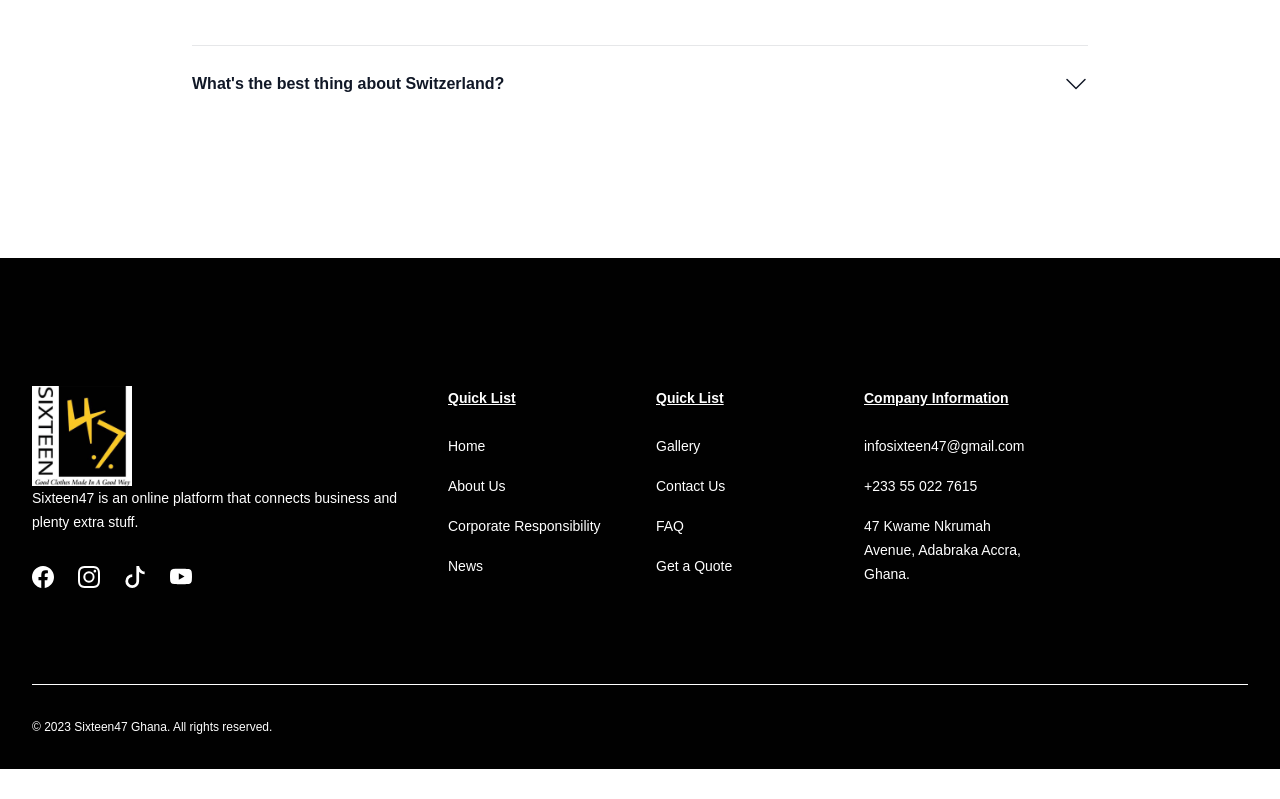
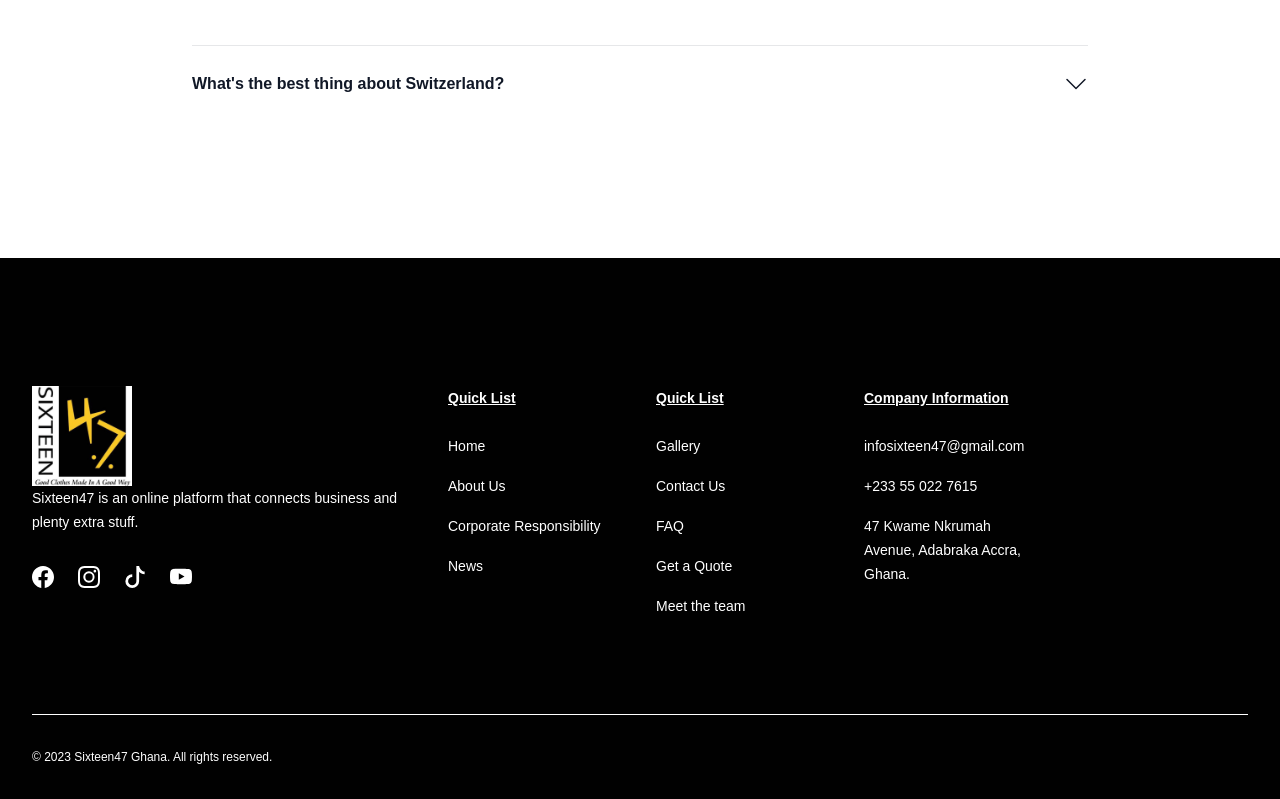
Before and after one commit to donzyy/Sixteen47-Ghana, a React (Vite) app: page /faq in a window 1280 px wide. Shown: the part 827-1626 px from the top of the page. Before the commit the page ends 1596 px from the top, so only its background shows below. Built offline with nearby package versions, Linux system fonts and the light colour scheme.

Commit message:
Modification
*Commented out the hero landing in the main landing page. Need to rebuild it again so it's more compartable.
*Connected the various path in header, footer, and mainlanding page.

```diff
--- a/src/App.jsx
+++ b/src/App.jsx
@@ -8,6 +8,9 @@ import Gallery from "./Pages/Gallery/Gallery"
 import FAQ from "./Pages/FAQ/FAQ"
 import NewsMain from "./Pages/News/NewsMain"
 import NewsDetails from "./Pages/News/NewsDetails"
+import CorporateResponsibility from "./Pages/CorporateResponsibility/CorporateResponsibility"
+import Team from "./Pages/Team/Team"
+import GetQuote from "./Pages/GetQuote/GetQuote"
 
 
 function App() {
@@ -17,12 +20,15 @@ function App() {
     <Router>
       <Routes>
         <Route exact path="/" element={<LandingPage />} />
-        <Route path="aboutus" element={<AboutUs /> } />
-        <Route path="contactus" element={<ContactUs /> } />
+        <Route path="/aboutus" element={<AboutUs /> } />
+        <Route path="/contactus" element={<ContactUs /> } />
         <Route path="/faq" element={<FAQ />} />
         <Route path="/gallery" element={<Gallery />} />
         <Route path="/news" element={<NewsMain/>} />
         <Route path="/newsdetail" element={<NewsDetails/>} />
+        <Route path="/corporateresponsibility" element={<CorporateResponsibility/>}/>
+        <Route path="/team" element={<Team />}/>
+        <Route path="/quote" element={<GetQuote />}/>
 
 
         <Route path="*" element = {< NotFound />} />
--- a/src/Components/AboutUsLanding.jsx
+++ b/src/Components/AboutUsLanding.jsx
@@ -1,4 +1,5 @@
 import React from 'react'
+import { Link } from 'react-router-dom'
 
 function AboutUsLanding() {
   const aboutUsInfo = {
@@ -24,12 +25,12 @@ function AboutUsLanding() {
           </div>
           ))}
           <div className="mt-10 flex items-center justify-center gap-x-6">
-            <a
-              href="#"
+            <Link
+              to={'/aboutus'}
               className="rounded-sm bg-SixteenGold px-3.5 py-1.5 text-base font-semibold leading-7 text-white shadow-sm hover:bg-SixteenGold focus-visible:outline focus-visible:outline-2 focus-visible:outline-offset-2 focus-visible:outline-SixteenBlack"
             >
               Read More
-            </a>
+            </Link>
           </div>
         </div>
       </div>
--- a/src/Components/CorporateResponsibilityLanding.jsx
+++ b/src/Components/CorporateResponsibilityLanding.jsx
@@ -65,7 +65,7 @@ function CorporateResponsibilityLanding() {
             </div>
 
             <div className='mt-10 flex items-center justify-center gap-x-6'>
-                    <Link className='bg-SixteenBlack text-white hover:bg-SixteenGold rounded px-4 py-4' to={''}>Read More</Link>
+                    <Link className='bg-SixteenBlack text-white hover:bg-SixteenGold rounded px-4 py-4' to={'/corporateresponsibility'}>Read More</Link>
                 </div>
         </div>
       </div>
--- a/src/Components/Footer3.jsx
+++ b/src/Components/Footer3.jsx
@@ -7,15 +7,16 @@ function Footer3() {
     const footerNav ={
         QuickLink1: [
             {name: 'Home', path: '/'},
-            {name: 'About Us', path: '/'},
-            {name: 'Corporate Responsibility', path: '/'},
-            {name: 'News', path: '/'},
+            {name: 'About Us', path: '/aboutus'},
+            {name: 'Corporate Responsibility', path: '/corporateresponsibility'},
+            {name: 'News', path: '/d'},
         ],
         QuickLink2: [
-            {name: 'Gallery', path: ''},
-            {name: 'Contact Us', path: ''},
-            {name: 'FAQ', path: ''},
-            {name: 'Get a Quote', path: ''},
+            {name: 'Gallery', path: '/gallery'},
+            {name: 'Contact Us', path: '/contactus'},
+            {name: 'FAQ', path: '/faq'},
+            {name: 'Get a Quote', path: '/quote'},
+            {name: 'Meet the team', path: '/team'},
         ],
         companyInformation: [
             {Email: 'infosixteen47@gmail.com'},
--- a/src/Components/Header.jsx
+++ b/src/Components/Header.jsx
@@ -10,11 +10,11 @@ function Header() {
 
   const headerNav = [
     {title: "Home", path: "/"},
-    {title: "About Us", path: "/"},
-    {title: "Corporate Responsibility", path:"/"},
-    {title: "News", path:"/"},
-    {title: "Gallery", path:"/"},
-    {title: "Contact Us", path:"/"}
+    {title: "About Us", path: "/aboutus"},
+    {title: "Corporate Responsibility", path:"/corporateresponsibility"},
+    {title: "News", path:"/d"},
+    {title: "Gallery", path:"/gallery"},
+    {title: "Contact Us", path:"/contactus"}
   ]
 
 
@@ -62,7 +62,7 @@ function Header() {
               ))}
               {/* Move the "Get a Quote" button inside the mobile view menu */}
               <li className='py-3 text-center font-bold text-white bg-SixteenGold rounded-md shadow lg:hidden'>
-                <Link to='/faq'>
+                <Link to='/quote'>
                   <button>
                     Get a Quote
                   </button>
@@ -72,7 +72,7 @@ function Header() {
       </div>
 
       <div className='hidden lg:inline-block'>
-        <Link to="/faq" className='py-3 px-4 font-bold text-white bg-SixteenGold rounded-md shadow'>
+        <Link to="/quote" className='py-3 px-4 font-bold text-white bg-SixteenGold rounded-md shadow'>
           <button>
             Get a Quote
           </button>
--- /dev/null
+++ b/src/Components/HeroLanding2.jsx
@@ -0,0 +1,11 @@
+import React from 'react'
+
+function HeroLanding2() {
+  return (
+    <div>
+
+    </div>
+  )
+}
+
+export default HeroLanding2
--- /dev/null
+++ b/src/Pages/GetQuote/GetQuote.jsx
@@ -0,0 +1,12 @@
+import React from 'react'
+import DefaultLayout from '../../Layout/DefaultLayout'
+
+function GetQuote() {
+  return (
+    <DefaultLayout>
+
+    </DefaultLayout>
+  )
+}
+
+export default GetQuote
--- a/src/Pages/MainLandingPage/LandingPage.jsx
+++ b/src/Pages/MainLandingPage/LandingPage.jsx
@@ -20,7 +20,7 @@ function LandingPage() {
     <DefaultLayout>
 
       {/* HeroLanding */}
-      <HeroLanding />
+      {/* <HeroLanding /> */}
       {/* HeroLanding */}
 
       {/* AboutUsLanding */}
```
